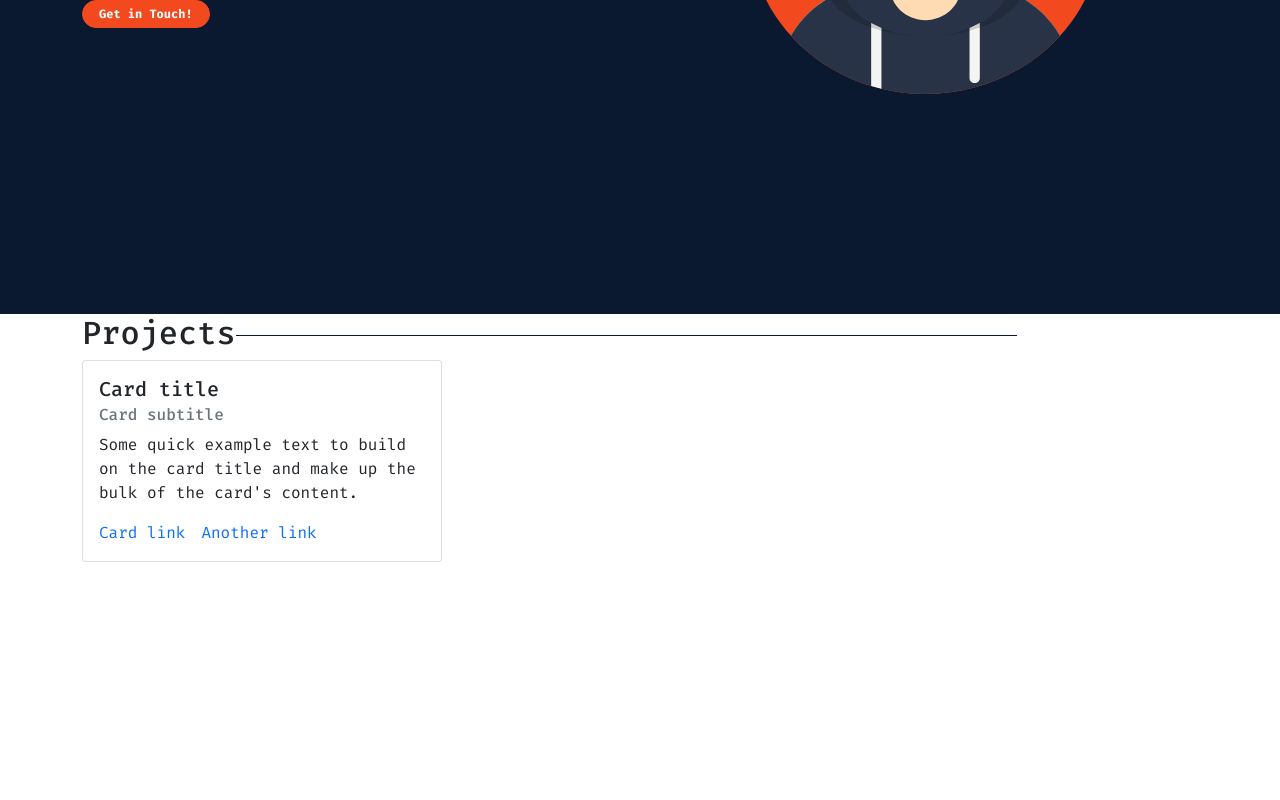
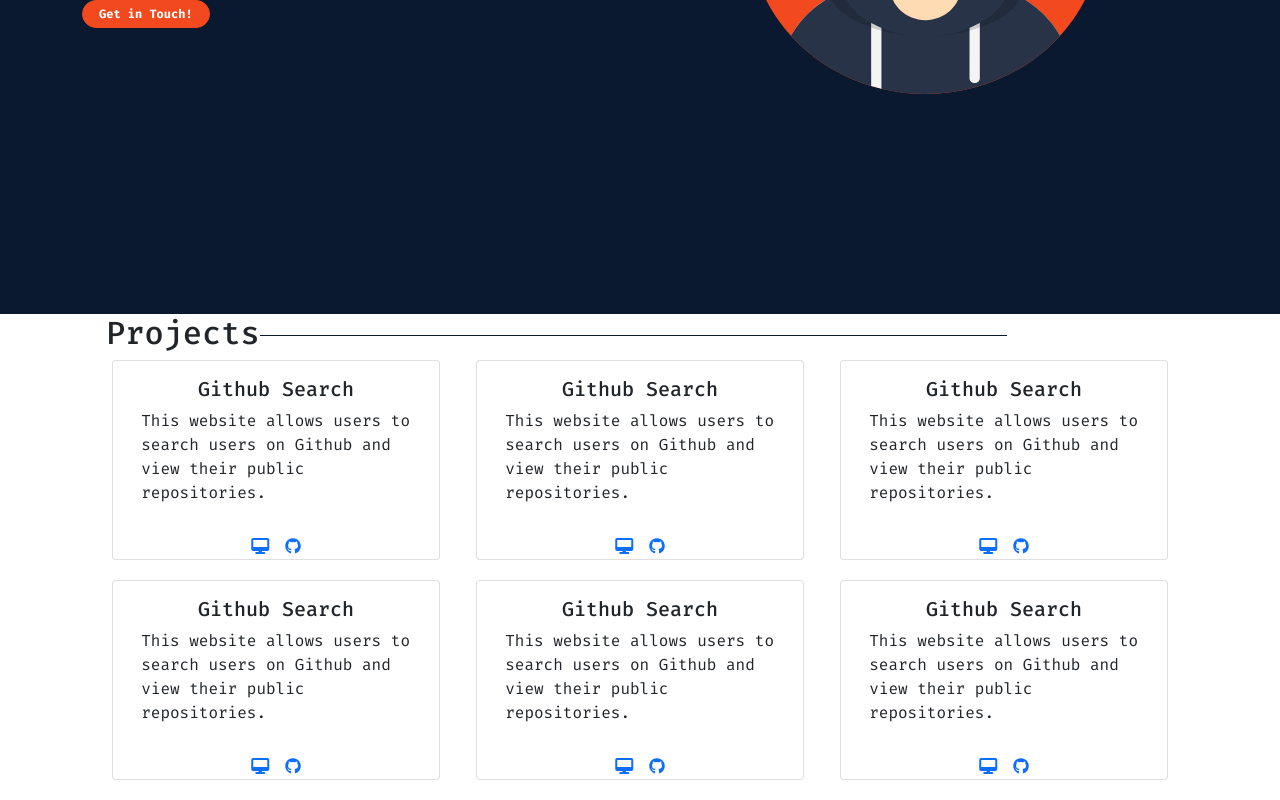
Before and after one commit to saretoduncan/improved_porfolio, a React (Create React App) app: page / in a window 1280 px wide. Shown: the part 486-1286 px from the top of the page. Before the commit the page ends 1048 px from the top, so only its background shows below. Built offline with nearby package versions, Linux system fonts and the light colour scheme; a web font is replaced by a local one.

Commit message:
complete project section

```diff
--- a/public/index.html
+++ b/public/index.html
@@ -15,6 +15,7 @@
       user's mobile device or desktop. See https://developers.google.com/web/fundamentals/web-app-manifest/
     -->
     <link rel="manifest" href="%PUBLIC_URL%/manifest.json" />
+    <script src="https://use.fontawesome.com/4ffea7cb58.js"></script>
     <!--
       Notice the use of %PUBLIC_URL% in the tags above.
       It will be replaced with the URL of the `public` folder during the build.
--- a/src/components/projects_components/cards.js
+++ b/src/components/projects_components/cards.js
@@ -1,21 +1,22 @@
 import React from "react";
 
-const Cards = () => {
+const Cards = (props) => {
   return (
+    <div class="col-12 col-sm-6 col-md-4 card d-flex mx-md-auto flex-column project_card">
+      <div class="card-body">
+        <h5 class="card-title text-center ">{props.titl}</h5>
 
-    <div class="card project_card" >
-      <div class="card-body">
-        <h5 class="card-title">Card title</h5>
-        <h6 class="card-subtitle mb-2 text-muted">Card subtitle</h6>
-        <p class="card-text">
-          Some quick example text to build on the card title and make up the
-          bulk of the card's content.
-        </p>
-        <a href="#" class="card-link">
-          Card link
+        <div className="">
+      <p class="card-text content-text">{props.content}</p>
+      </div>
+      </div>
+
+      <div className=" text-center  ">
+        <a href={props.website} class="card-link">
+          <i class="fa fa-desktop" aria-hidden="true"></i>
         </a>
-        <a href="#" class="card-link">
-          Another link
+        <a href={props.github} class="card-link">
+          <i class="fa fa-github" aria-hidden="true"></i>
         </a>
       </div>
     </div>
--- a/src/components/projects_components/projects.css
+++ b/src/components/projects_components/projects.css
@@ -1,5 +1,6 @@
 .project_card{
-    width: 360px;
+
+    min-height:200px;
 }
 .projectTitle{
 
@@ -14,4 +15,21 @@
     padding-left:1px;
     height:1px;
     background-color: #0A192F;
+
 }
+.content-text{
+    margin:auto 0 !important;
+}
+@media only screen and(min-width: 768px) {
+    .project_card{
+        margin: 0 auto;
+    }
+
+}
+@media only screen and (min-width: 1020px){
+    .project_card{
+    width:30%;
+    margin:0  auto 20px;
+
+    }
+}
--- a/src/components/projects_components/projects.js
+++ b/src/components/projects_components/projects.js
@@ -1,16 +1,18 @@
 import React from "react";
 import Cards from "./cards";
-import "./projects.css";
+import './projects.css'
 
 const Projects = () => {
-  return (
-    <div className="container">
-      <h2>
-        <span className="projectTitle">Projects</span>
-      </h2>
-      <Cards />
-    </div>
-  );
+  return <div className='container mx-auto row'>
+      <h2 className="projectTitle" >Projects</h2>
+      <Cards titl={"Github Search"} content="This website allows users to search users on Github and view their public repositories." website={"https://saretoduncan.github.io/github-search/search" } github={"https://github.com/saretoduncan/github-search"}/>
+      <Cards titl={"Github Search"} content="This website allows users to search users on Github and view their public repositories." website={"https://saretoduncan.github.io/github-search/search" } github={"https://github.com/saretoduncan/github-search"}/>
+      <Cards titl={"Github Search"} content="This website allows users to search users on Github and view their public repositories." website={"https://saretoduncan.github.io/github-search/search" } github={"https://github.com/saretoduncan/github-search"}/>
+
+      <Cards titl={"Github Search"} content="This website allows users to search users on Github and view their public repositories." website={"https://saretoduncan.github.io/github-search/search" } github={"https://github.com/saretoduncan/github-search"}/>
+      <Cards titl={"Github Search"} content="This website allows users to search users on Github and view their public repositories." website={"https://saretoduncan.github.io/github-search/search" } github={"https://github.com/saretoduncan/github-search"}/>
+      <Cards titl={"Github Search"} content="This website allows users to search users on Github and view their public repositories." website={"https://saretoduncan.github.io/github-search/search" } github={"https://github.com/saretoduncan/github-search"}/>
+  </div>;
 };
 
 export default Projects;
```
